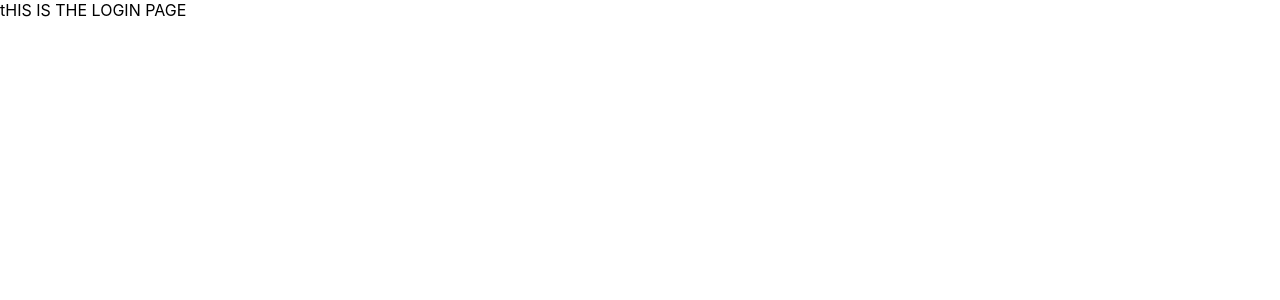
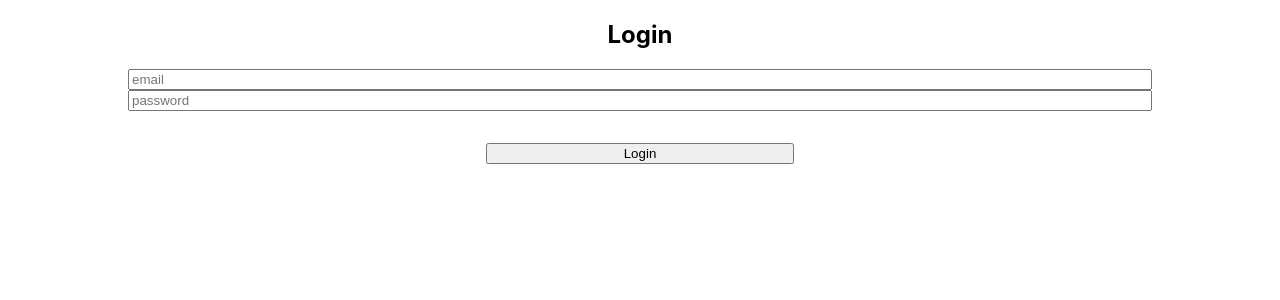
Before and after one commit to Kennethz374/PERN-with-JWT, a React (Create React App) app in the folder client/: page /auth/login in a window 1280 px wide. Shown: the top 300 px of the page. Built offline with nearby package versions, Linux system fonts and the light colour scheme.

Commit message:
done regist and login

```diff
--- a/client/src/Context.js
+++ b/client/src/Context.js
@@ -15,28 +15,37 @@ export const AppProvider = ({ children }) => {
 	};
 	const [state, dispatch] = useReducer(reducer, initialState);
 
+	const registerUrl = "http://localhost:5000/auth/register";
+	const loginUrl = "http://localhost:5000/auth/login";
+
 	const handleAuth = (boolean) => {
 		dispatch({ type: "SET_AUTHENTICATE", payload: boolean });
 	};
 
-	const registerInputs = (type, input) => {
-		dispatch({ type: "REGISTER_INPUT", payload: { type, input } });
+	const handleInputs = (type, input) => {
+		dispatch({ type: "HANDLE_INPUT", payload: { type, input } });
 	};
 
-	const onSubmitForm = async (e, user_email, user_name, user_password) => {
+	const onSubmitForm = async (
+		e,
+		url,
+		user_email,
+		user_password,
+		user_name = null
+	) => {
 		e.preventDefault();
 		const body = { user_email, user_name, user_password };
 		try {
-			const response = await fetch("http://localhost:5000/auth/register", {
+			const response = await fetch(url, {
 				method: "POST",
 				headers: { "Content-Type": "application/json" },
 				body: JSON.stringify(body),
 			});
 			const parseRes = await response.json();
 			console.log(parseRes);
-
 			localStorage.setItem("token", parseRes.token);
 			handleAuth(true);
+			return;
 		} catch (err) {
 			console.error(err.message);
 		}
@@ -44,7 +53,14 @@ export const AppProvider = ({ children }) => {
 
 	return (
 		<AppContext.Provider
-			value={{ ...state, handleAuth, registerInputs, onSubmitForm }}
+			value={{
+				...state,
+				handleAuth,
+				handleInputs,
+				onSubmitForm,
+				registerUrl,
+				loginUrl,
+			}}
 		>
 			{children}
 		</AppContext.Provider>
--- a/client/src/Reducer.js
+++ b/client/src/Reducer.js
@@ -5,7 +5,7 @@ const Reducer = (state, action) => {
 		return { ...state, isAuthenticated: action.payload };
 	}
 
-	if (action.type === "REGISTER_INPUT") {
+	if (action.type === "HANDLE_INPUT") {
 		const { type, input } = action.payload;
 		if (type === "user_name") {
 			return { ...state, input: { ...state.input, user_name: input } };
--- a/client/src/components/Login.js
+++ b/client/src/components/Login.js
@@ -2,9 +2,49 @@ import React from "react";
 import { useGlobalContext } from "../Context";
 
 const Login = () => {
-	const { handleAuth, isAuthenticated } = useGlobalContext();
+	const { onSubmitForm, loginUrl, input, handleInputs } = useGlobalContext();
+	const { user_email, user_password } = input;
 
-	return <div>tHIS IS THE LOGIN PAGE</div>;
+	return (
+		<section className="login-container">
+			<div className="login-form-center" style={{ textAlign: "center" }}>
+				<h1>Login</h1>
+				<form
+					className="login-form"
+					style={{
+						display: "flex",
+						flexDirection: "column",
+						width: "80%",
+						margin: "1rem auto",
+					}}
+					onSubmit={(e) => onSubmitForm(e, loginUrl, user_email, user_password)}
+				>
+					<input
+						type="email"
+						name="user_email"
+						className="login-input"
+						placeholder="email"
+						value={user_email}
+						onChange={(e) => handleInputs("user_email", e.target.value)}
+					/>
+					<input
+						type="password"
+						className="login-input"
+						name="user_password"
+						placeholder="password"
+						value={user_password}
+						onChange={(e) => handleInputs("user_password", e.target.value)}
+					/>
+					<button
+						className="login-button"
+						style={{ margin: "2rem auto", width: "30%" }}
+					>
+						Login
+					</button>
+				</form>
+			</div>
+		</section>
+	);
 };
 
 export default Login;
--- a/client/src/components/Register.js
+++ b/client/src/components/Register.js
@@ -2,7 +2,7 @@ import React from "react";
 import { useGlobalContext } from "../Context";
 
 const Register = () => {
-	const { input, registerInputs, onSubmitForm } = useGlobalContext();
+	const { input, handleInputs, onSubmitForm, registerUrl } = useGlobalContext();
 	const { user_email, user_password, user_name } = input;
 
 	// const onSubmitForm = (e) => {
@@ -29,7 +29,7 @@ const Register = () => {
 					<h1>Register</h1>
 					<form
 						onSubmit={(e) =>
-							onSubmitForm(e, user_email, user_name, user_password)
+							onSubmitForm(e, registerUrl, user_email, user_password, user_name)
 						}
 						style={{ display: "flex", flexDirection: "column" }}
 					>
@@ -38,23 +38,25 @@ const Register = () => {
 							name="user_name"
 							placeholder="username"
 							value={user_name}
-							onChange={(e) => registerInputs("user_name", e.target.value)}
+							onChange={(e) => handleInputs("user_name", e.target.value)}
 						/>
 						<input
 							type="email"
 							name="user_email"
 							placeholder="email"
 							value={user_email}
-							onChange={(e) => registerInputs("user_email", e.target.value)}
+							onChange={(e) => handleInputs("user_email", e.target.value)}
 						/>
 						<input
 							type="password"
 							name="user_password"
 							placeholder="password"
 							value={user_password}
-							onChange={(e) => registerInputs("user_password", e.target.value)}
+							onChange={(e) => handleInputs("user_password", e.target.value)}
 						/>
-						<button style={{ width: "30%" }}>Submit</button>
+						<button style={{ width: "30%", margin: "2rem auto" }}>
+							Submit
+						</button>
 					</form>
 				</div>
 			</section>
```
Also changed, not shown: 1 other file (tests, documents, lock files or other folders).
